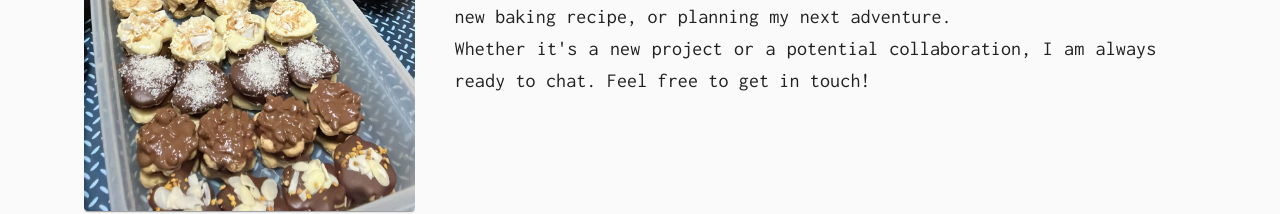
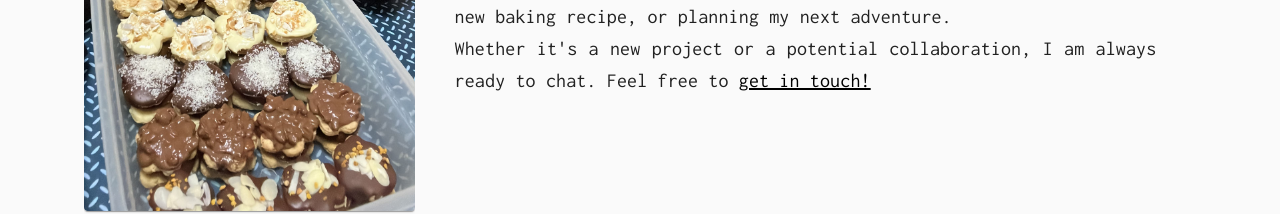
Before and after one commit to vvillb/DeveloperPortfolio, a React (Vite) app: page / in a window 1280 px wide. Shown: the part 1020-1234 px from the top of the page. Built offline with nearby package versions, Linux system fonts and the light colour scheme.

Commit message:
get in touch

```diff
--- a/src/components/AboutMe.jsx
+++ b/src/components/AboutMe.jsx
@@ -1,4 +1,4 @@
-import { Accordion, AccordionDetails, AccordionSummary, Card, CardMedia, Divider, Grid, Typography } from '@mui/material'
+import { Accordion, AccordionDetails, AccordionSummary, Card, CardMedia, Grid,  Typography } from '@mui/material'
 import Carousel from 'react-material-ui-carousel'
 import foto1 from '../assets/positano.jpg'
 import foto2 from '../assets/alfajores.jpg'
@@ -7,6 +7,7 @@ import foto4 from '../assets/sevilla.jpg'
 import foto5 from '../assets/menorca.jpg'
 import foto6 from '../assets/LaptopMirroSelfie2.jpg'
 import ExpandMoreIcon from '@mui/icons-material/ExpandMore';
+
 
 
 const AboutMe = () => {
@@ -99,7 +100,7 @@ const AboutMe = () => {
         <br/>
         In my spare time, you&apos;ll find me immersed in a new book, trying out a new baking recipe, or planning my next adventure.
         <br/>
-        Whether it&apos;s a new project or a potential collaboration, I am always ready to chat. Feel free to get in touch!
+        Whether it&apos;s a new project or a potential collaboration, I am always ready to chat. Feel free to <Typography variant='h6'component='a' href='#contact' color='black' >get in touch!</Typography>
         </Typography>
 
       </Grid>
```
